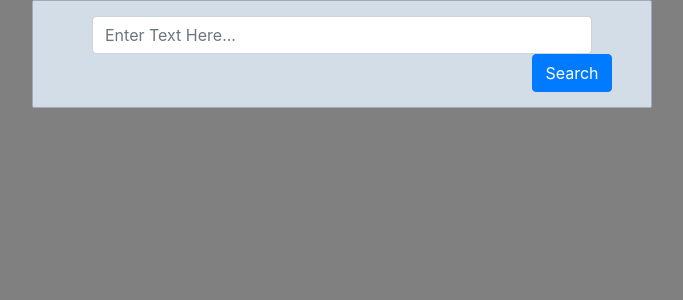
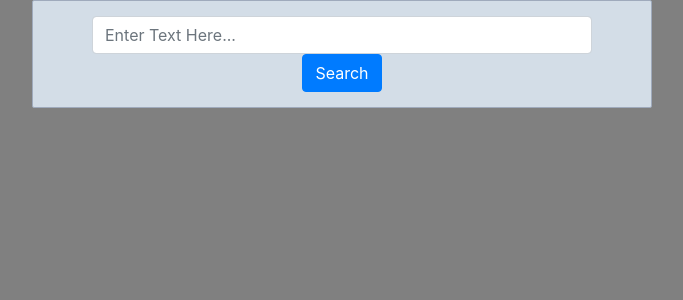
Before and after one commit to kotternaj/ASL, a Django app: page / in a window 1280 px wide. Shown: the top 300 px of the page, without its empty margins (298-981 px from the left). Run offline with Django 3.2, Linux system fonts and the light colour scheme; some libraries are stand-ins or nearby versions.

Commit message:
centered search button

```diff
--- a/video/static/video/main3.css
+++ b/video/static/video/main3.css
@@ -94,7 +94,7 @@ h3 {
   width: 300px !important;
 } */
 
-.searchField {
+.surroundField {
     width: 620px;
     padding: 15px;
     background: #d3dde7;
--- a/video/templates/video/home2.html
+++ b/video/templates/video/home2.html
@@ -3,12 +3,12 @@
 {% block content %}
 
 <div align="center">
-  <form action="" method="post" class="searchField">
+  <form action="" method="post" class="surroundField">
     {% csrf_token %}
     {{ form }}
     <table border="0">
         <tr>
-            <td align="center" style="width: 460px;">
+            <td >
             </td>
             <td>
               <button class="btn btn-primary" style="margin:0px !important;" type="submit"><i class="icon-search"></i> Search</button>
```
